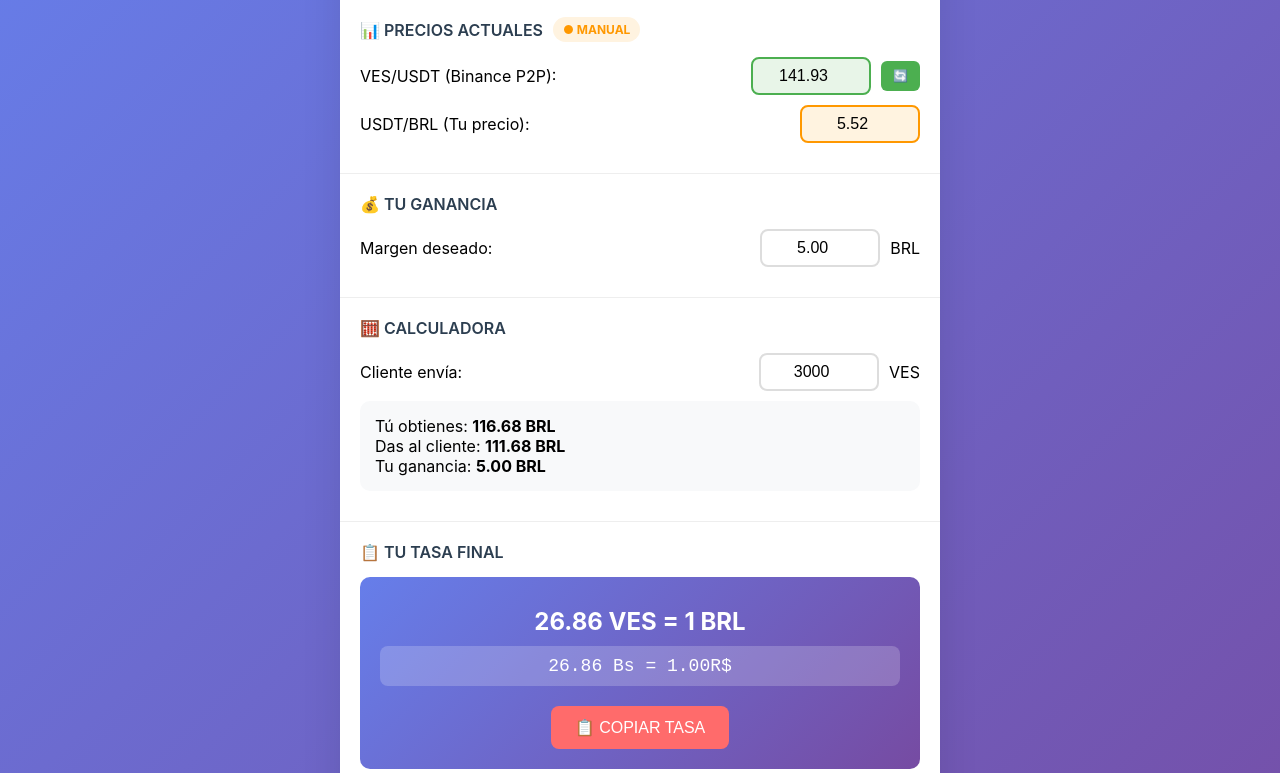
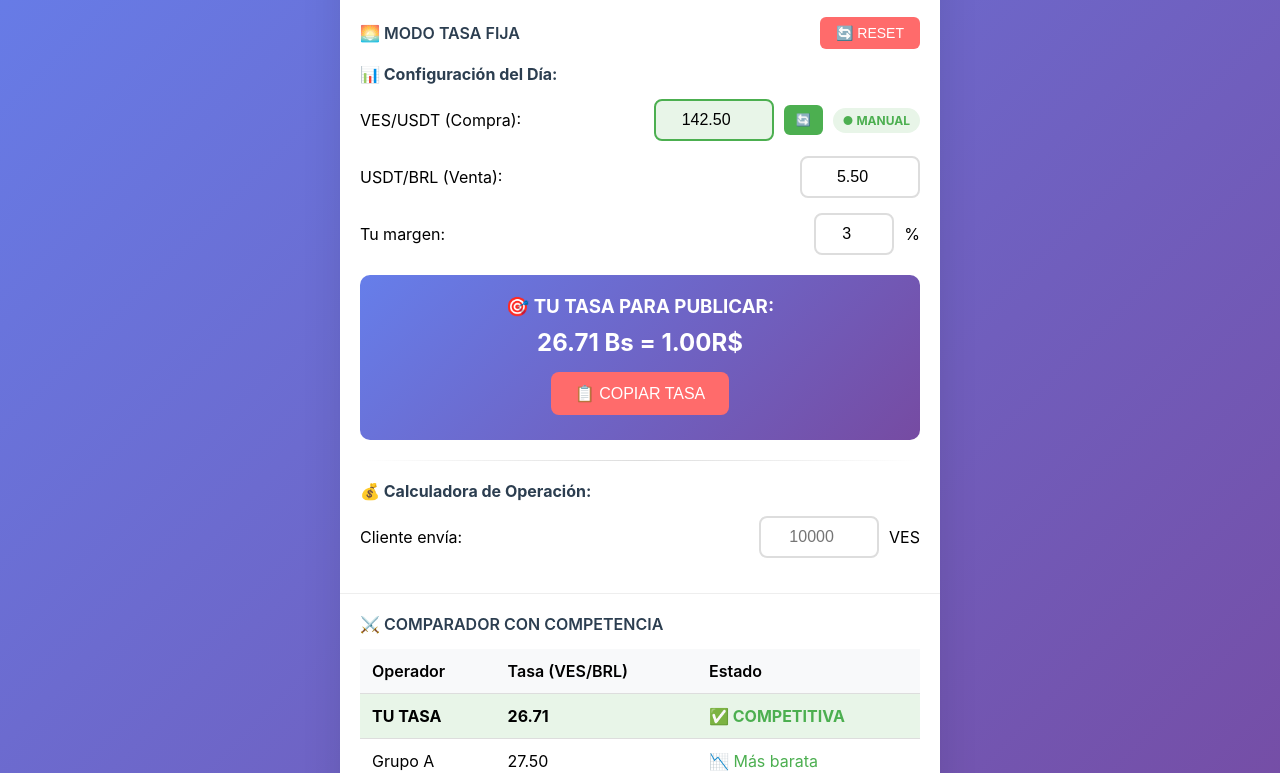
Before and after one commit to eevz04/calculadora-RemesasMAMA, a website: page index.html in a window 1280 px wide. Shown: the part 122-895 px from the top of the page. Drawn offline with Linux system fonts and the light colour scheme; no server answers.

Commit message:
Update index.html

```diff
--- a/index.html
+++ b/index.html
@@ -1,6 +1,5 @@
 <!DOCTYPE html>
 <html lang="es">
-
 <head>
     <meta charset="UTF-8">
     <meta name="viewport" content="width=device-width, initial-scale=1.0">
@@ -47,21 +46,21 @@
         .section-title {
             display: flex;
             align-items: center;
+            justify-content: space-between;
             margin-bottom: 15px;
             font-weight: 600;
             color: #2c3e50;
-            gap: 10px;
         }
 
         .price-row {
             display: flex;
             justify-content: space-between;
             align-items: center;
-            margin-bottom: 10px;
+            margin-bottom: 15px;
         }
 
         .price-input {
-            padding: 8px 12px;
+            padding: 10px 12px;
             border: 2px solid #ddd;
             border-radius: 8px;
             font-size: 16px;
@@ -69,14 +68,13 @@
             text-align: center;
         }
 
+        .percentage-input {
+            width: 80px;
+        }
+
         .auto-update {
             background: #e8f5e8;
             border-color: #4CAF50;
-        }
-
-        .manual-input {
-            background: #fff3e0;
-            border-color: #ff9800;
         }
 
         .refresh-btn {
@@ -99,20 +97,27 @@
             cursor: not-allowed;
         }
 
-        .calc-result {
-            background: #f8f9fa;
-            padding: 15px;
-            border-radius: 10px;
-            margin: 10px 0;
+        .reset-btn {
+            background: #ff6b6b;
+            color: white;
+            border: none;
+            padding: 8px 16px;
+            border-radius: 6px;
+            cursor: pointer;
+            font-size: 14px;
         }
 
-        .final-rate {
+        .reset-btn:hover {
+            background: #ff5252;
+        }
+
+        .fixed-rate-result {
             background: linear-gradient(135deg, #667eea, #764ba2);
             color: white;
             padding: 20px;
             border-radius: 10px;
             text-align: center;
-            margin: 15px 0;
+            margin: 20px 0;
         }
 
         .rate-display {
@@ -121,13 +126,17 @@
             margin: 10px 0;
         }
 
-        .format-display {
-            background: rgba(255, 255, 255, 0.2);
-            padding: 10px;
-            border-radius: 8px;
-            font-family: monospace;
-            font-size: 18px;
-            margin: 10px 0;
+        .operation-result {
+            background: #f8f9fa;
+            padding: 15px;
+            border-radius: 10px;
+            margin: 15px 0;
+            border-left: 4px solid #4CAF50;
+        }
+
+        .operation-result div {
+            margin-bottom: 8px;
+            font-size: 16px;
         }
 
         .copy-btn {
@@ -138,12 +147,20 @@
             border-radius: 8px;
             cursor: pointer;
             font-size: 16px;
-            margin-top: 10px;
+            margin: 5px;
             transition: all 0.3s;
         }
 
         .copy-btn:hover {
             background: #ff5252;
+        }
+
+        .copy-btn.secondary {
+            background: #2196F3;
+        }
+
+        .copy-btn.secondary:hover {
+            background: #1976D2;
         }
 
         .competitor-table {
@@ -154,7 +171,7 @@
 
         .competitor-table th,
         .competitor-table td {
-            padding: 8px 12px;
+            padding: 12px;
             text-align: left;
             border-bottom: 1px solid #ddd;
         }
@@ -199,7 +216,7 @@
             color: #f44336;
         }
 
-        .binance-orders {
+        .bybit-orders {
             background: #f8f9fa;
             padding: 10px;
             border-radius: 8px;
@@ -218,84 +235,91 @@
             color: #666;
             margin-top: 5px;
         }
+
+        hr {
+            border: none;
+            height: 1px;
+            background: linear-gradient(to right, transparent, #ddd, transparent);
+            margin: 20px 0;
+        }
+
+        h4 {
+            color: #2c3e50;
+            margin-bottom: 15px;
+        }
     </style>
 </head>
-
 <body>
     <div class="container">
         <!-- Header -->
         <div class="header">
             <h1>💱 CALCULADORA VES → BRL</h1>
-            <p>Calculadora P2P en tiempo real</p>
+            <p>Calculadora P2P en tiempo real - Bybit</p>
         </div>
 
-        <!-- Precios Actuales -->
+        <!-- Modo Tasa Fija -->
         <div class="section">
             <div class="section-title">
-                📊 PRECIOS ACTUALES
-                <span class="status online" id="status">● ONLINE</span>
+                🌅 MODO TASA FIJA
+                <button class="reset-btn" onclick="resetAllFields()">🔄 RESET</button>
             </div>
 
+            <!-- Configuración del Día -->
+            <h4>📊 Configuración del Día:</h4>
+
             <div class="price-row">
-                <label>VES/USDT (Binance P2P):</label>
+                <label>VES/USDT (Compra):</label>
                 <div style="display: flex; gap: 10px; align-items: center;">
-                    <input type="number" id="vesUsdt" class="price-input auto-update" value="141.93" step="0.01"
-                        oninput="calculate()">
-                    <button class="refresh-btn" id="refreshBtn" onclick="updateBinancePrice()">🔄</button>
+                    <input type="number" id="fixedVesUsdt" class="price-input auto-update" value="142.50" step="0.01" oninput="calculateFixedRate()">
+                    <button class="refresh-btn" id="refreshBtn" onclick="updateFixedRate()">🔄</button>
+                    <span class="status online" id="status">● MANUAL</span>
                 </div>
             </div>
 
-            <div class="binance-orders" id="binanceOrders" style="display: none;">
+            <div class="bybit-orders" id="bybitOrders" style="display: none;">
                 <strong>Primeras 4 órdenes P2P:</strong>
                 <div id="ordersList"></div>
                 <div class="last-update" id="lastUpdate"></div>
             </div>
 
             <div class="price-row">
-                <label>USDT/BRL (Tu precio):</label>
-                <input type="number" id="usdtBrl" class="price-input manual-input" value="5.52" step="0.01"
-                    oninput="calculate()">
+                <label>USDT/BRL (Venta):</label>
+                <input type="number" id="fixedUsdtBrl" class="price-input" value="5.50" step="0.01" oninput="calculateFixedRate()">
             </div>
-        </div>
 
-        <!-- Tu Ganancia -->
-        <div class="section">
-            <div class="section-title">💰 TU GANANCIA</div>
             <div class="price-row">
-                <label>Margen deseado:</label>
+                <label>Tu margen:</label>
                 <div style="display: flex; align-items: center; gap: 10px;">
-                    <input type="number" id="margin" class="price-input" value="5.00" step="0.5" oninput="calculate()">
-                    <span>BRL</span>
+                    <input type="number" id="fixedMargin" class="price-input percentage-input" value="3" step="0.1" min="0" max="100" oninput="calculateFixedRate()">
+                    <span>%</span>
                 </div>
             </div>
-        </div>
 
-        <!-- Calculadora -->
-        <div class="section">
-            <div class="section-title">🧮 CALCULADORA</div>
+            <!-- Resultado Tasa Fija -->
+            <div class="fixed-rate-result">
+                <h3>🎯 TU TASA PARA PUBLICAR:</h3>
+                <div class="rate-display" id="fixedRateResult">26.85 Bs = 1.00R$</div>
+                <button class="copy-btn" onclick="copyFixedRate()">📋 COPIAR TASA</button>
+            </div>
+
+            <hr>
+
+            <!-- Calculadora de Operación -->
+            <h4>💰 Calculadora de Operación:</h4>
+
             <div class="price-row">
                 <label>Cliente envía:</label>
                 <div style="display: flex; align-items: center; gap: 10px;">
-                    <input type="number" id="clientAmount" class="price-input" value="3000" step="100"
-                        oninput="calculate()">
+                    <input type="number" id="operationAmount" class="price-input" placeholder="10000" oninput="calculateOperation()">
                     <span>VES</span>
                 </div>
             </div>
 
-            <div class="calc-result" id="calcResult">
-                <div>Tú obtienes: <strong id="youGet">116.69 BRL</strong></div>
-                <div>Das al cliente: <strong id="clientGets">111.69 BRL</strong></div>
-                <div>Tu ganancia: <strong id="yourProfit">5.00 BRL</strong></div>
-            </div>
-        </div>
-
-        <!-- Tasa Final -->
-        <div class="section">
-            <div class="section-title">📋 TU TASA FINAL</div>
-            <div class="final-rate">
-                <div class="rate-display" id="finalRate">26.86 VES = 1 BRL</div>
-                <div class="format-display" id="groupFormat">26.86 Bs = 1.00R$</div>
-                <button class="copy-btn" onclick="copyToClipboard()">📋 COPIAR TASA</button>
+            <div class="operation-result" id="operationResult" style="display: none;">
+                <div><strong>💵 Dólares negociados:</strong> <span id="usdNegotiated">$70.18 USD</span></div>
+                <div><strong>💚 Das al cliente:</strong> <span id="clientReceives">372.67 BRL</span></div>
+                <div><strong>🎯 Tu ganancia:</strong> <span id="yourGainVes">300 VES = $2.11 USD</span></div>
+                <button class="copy-btn secondary" onclick="copyOperation()">📋 COPIAR OPERACIÓN</button>
             </div>
         </div>
 
@@ -313,7 +337,7 @@
                 <tbody id="competitorTable">
                     <tr class="your-rate">
                         <td><strong>TU TASA</strong></td>
-                        <td><strong id="yourRateDisplay">26.86</strong></td>
+                        <td><strong id="yourRateDisplay">26.85</strong></td>
                         <td><span class="better">✅ COMPETITIVA</span></td>
                     </tr>
                     <tr>
@@ -338,55 +362,59 @@
 
     <script>
         // Variables globales
-        let vesUsdtPrice = 141.93;
-        let usdtBrlPrice = 5.52;
-        let margin = 5.00;
-        let clientAmount = 3000;
-        let lastBinanceUpdate = null;
+        let fixedVesUsdt = 142.50;
+        let fixedUsdtBrl = 5.50;
+        let fixedMargin = 3;
+        let fixedRate = 0;
 
-        // Función principal de cálculo
-        function calculate() {
-            // Obtener valores actuales
-            vesUsdtPrice = parseFloat(document.getElementById('vesUsdt').value) || 141.93;
-            usdtBrlPrice = parseFloat(document.getElementById('usdtBrl').value) || 5.52;
-            margin = parseFloat(document.getElementById('margin').value) || 5.00;
-            clientAmount = parseFloat(document.getElementById('clientAmount').value) || 3000;
+        // Calcular tasa fija
+        function calculateFixedRate() {
+            fixedVesUsdt = parseFloat(document.getElementById('fixedVesUsdt').value) || 142.50;
+            fixedUsdtBrl = parseFloat(document.getElementById('fixedUsdtBrl').value) || 5.50;
+            fixedMargin = parseFloat(document.getElementById('fixedMargin').value) || 3;
+
+            // Fórmula: VES/USDT ÷ (USDT/BRL × (1 - margen%))
+            const brlAfterMargin = fixedUsdtBrl * (1 - fixedMargin/100);
+            fixedRate = fixedVesUsdt / brlAfterMargin;
+
+            document.getElementById('fixedRateResult').textContent = `${fixedRate.toFixed(2)} Bs = 1.00R$`;
+            document.getElementById('yourRateDisplay').textContent = fixedRate.toFixed(2);
+
+            updateCompetitorComparison(fixedRate);
+            calculateOperation();
+        }
+
+        // Calcular operación específica
+        function calculateOperation() {
+            const amount = parseFloat(document.getElementById('operationAmount').value);
+
+            if (!amount || !fixedRate) {
+                document.getElementById('operationResult').style.display = 'none';
+                return;
+            }
 
             // Cálculos
-            const usdtAmount = clientAmount / vesUsdtPrice;
-            const totalBrl = usdtAmount * usdtBrlPrice;
-            const clientGets = totalBrl - margin;
-            const finalRate = clientAmount / clientGets;
+            const usdTotal = amount / fixedVesUsdt;
+            const clientGets = amount / fixedRate;
+            const gainVes = amount - (clientGets / fixedUsdtBrl * fixedVesUsdt);
+            const gainUsd = gainVes / fixedVesUsdt;
 
             // Actualizar display
-            document.getElementById('youGet').textContent = `${totalBrl.toFixed(2)} BRL`;
-            document.getElementById('clientGets').textContent = `${clientGets.toFixed(2)} BRL`;
-            document.getElementById('yourProfit').textContent = `${margin.toFixed(2)} BRL`;
-            document.getElementById('finalRate').textContent = `${finalRate.toFixed(2)} VES = 1 BRL`;
-            document.getElementById('groupFormat').textContent = `${finalRate.toFixed(2)} Bs = 1.00R$`;
-            document.getElementById('yourRateDisplay').textContent = finalRate.toFixed(2);
+            document.getElementById('usdNegotiated').textContent = `$${usdTotal.toFixed(2)} USD`;
+            document.getElementById('clientReceives').textContent = `${clientGets.toFixed(2)} BRL`;
+            document.getElementById('yourGainVes').textContent = `${gainVes.toFixed(0)} VES = $${gainUsd.toFixed(2)} USD`;
 
-            updateCompetitorComparison(finalRate);
+            document.getElementById('operationResult').style.display = 'block';
         }
 
-        // Función para obtener precios reales de Binance P2P
-        async function getBinanceP2PPrice() {
+        // Función para obtener precios reales de Bybit P2P
+        async function getBybitP2PPrice() {
             try {
-                const response = await fetch('/api/binance-p2p', {
+                const response = await fetch('/api/bybit-p2p', {
                     method: 'POST',
                     headers: {
                         'Content-Type': 'application/json',
-                    },
-                    body: JSON.stringify({
-                        fiat: 'VES',
-                        page: 1,
-                        rows: 4,
-                        tradeType: 'BUY',
-                        asset: 'USDT',
-                        countries: [],
-                        proMerchantAds: false,
-                        publisherType: null
-                    })
+                    }
                 });
 
                 if (!response.ok) {
@@ -410,25 +438,25 @@
 
                     const weightedAverage = totalVolume > 0 ? totalValue / totalVolume : orders[0].adv.price;
 
-                    displayBinanceOrders(orders);
+                    displayBybitOrders(orders);
 
                     return {
                         price: weightedAverage,
                         orders: orders
                     };
                 } else {
-                    throw new Error('No se encontraron órdenes en Binance P2P');
+                    throw new Error('No se encontraron órdenes en Bybit P2P');
                 }
             } catch (error) {
-                console.error('Error obteniendo precios de Binance:', error);
+                console.error('Error obteniendo precios de Bybit:', error);
                 throw error;
             }
         }
 
-        // Mostrar las órdenes de Binance
-        function displayBinanceOrders(orders) {
+        // Mostrar las órdenes de Bybit
+        function displayBybitOrders(orders) {
             const ordersList = document.getElementById('ordersList');
-            const binanceOrders = document.getElementById('binanceOrders');
+            const bybitOrders = document.getElementById('bybitOrders');
 
             ordersList.innerHTML = '';
 
@@ -442,54 +470,42 @@
                 ordersList.appendChild(orderDiv);
             });
 
-            binanceOrders.style.display = 'block';
+            bybitOrders.style.display = 'block';
 
-            // Actualizar timestamp
             document.getElementById('lastUpdate').textContent =
                 `Actualizado: ${new Date().toLocaleTimeString()}`;
         }
 
-        // Actualizar precio de Binance
-        async function updateBinancePrice() {
+        // Actualizar precio de Bybit para tasa fija
+        async function updateFixedRate() {
             const statusEl = document.getElementById('status');
             const refreshBtn = document.getElementById('refreshBtn');
 
-            // UI feedback
             statusEl.textContent = '● OBTENIENDO...';
             statusEl.className = 'status updating';
             refreshBtn.disabled = true;
             refreshBtn.textContent = '⏳';
 
             try {
-                const result = await getBinanceP2PPrice();
+                const result = await getBybitP2PPrice();
 
-                // Actualizar precio
-                document.getElementById('vesUsdt').value = result.price.toFixed(2);
-                vesUsdtPrice = result.price;
+                document.getElementById('fixedVesUsdt').value = result.price.toFixed(2);
 
-                // UI success
                 statusEl.textContent = '● ACTUALIZADO';
                 statusEl.className = 'status online';
 
-                lastBinanceUpdate = new Date();
-                calculate();
+                calculateFixedRate();
 
             } catch (error) {
-                // UI error
                 statusEl.textContent = '● ERROR';
                 statusEl.className = 'status error';
 
-                // Fallback: usar precio anterior o manual
                 console.warn('Usando precio manual por error en API:', error.message);
-
-                // Ocultar órdenes si hay error
-                document.getElementById('binanceOrders').style.display = 'none';
+                document.getElementById('bybitOrders').style.display = 'none';
             } finally {
-                // Restaurar botón
                 refreshBtn.disabled = false;
                 refreshBtn.textContent = '🔄';
 
-                // Volver a online después de 3 segundos si hubo error
                 setTimeout(() => {
                     if (statusEl.className.includes('error')) {
                         statusEl.textContent = '● MANUAL';
@@ -497,6 +513,20 @@
                     }
                 }, 3000);
             }
+        }
+
+        // Reset todos los campos
+        function resetAllFields() {
+            document.getElementById('fixedVesUsdt').value = '';
+            document.getElementById('fixedUsdtBrl').value = '';
+            document.getElementById('fixedMargin').value = '';
+            document.getElementById('operationAmount').value = '';
+            document.getElementById('bybitOrders').style.display = 'none';
+            document.getElementById('operationResult').style.display = 'none';
+            document.getElementById('status').textContent = '● MANUAL';
+            document.getElementById('status').className = 'status updating';
+            document.getElementById('fixedRateResult').textContent = '-- Bs = 1.00R$';
+            document.getElementById('yourRateDisplay').textContent = '--';
         }
 
         // Actualizar comparación con competencia
@@ -527,48 +557,70 @@
             });
         }
 
-        // Copiar al clipboard
-        function copyToClipboard() {
-            const formatText = document.getElementById('groupFormat').textContent;
+        // 1. Copiar tasa fija
+        function copyFixedRate() {
+            const text = document.getElementById('fixedRateResult').textContent;
+            copyText(text);
+        }
 
+        // 2. Copiar operación completa
+        function copyOperation() {
+            const amount = document.getElementById('operationAmount').value;
+            const usd = document.getElementById('usdNegotiated').textContent;
+            const client = document.getElementById('clientReceives').textContent;
+            const gain = document.getElementById('yourGainVes').textContent;
+
+            const text = `Cliente: ${amount} VES
+Recibe: ${client}
+Dólares: ${usd}
+Mi ganancia: ${gain}`;
+
+            copyText(text);
+        }
+
+        // Función auxiliar para copiar
+        function copyText(text) {
             if (navigator.clipboard) {
-                navigator.clipboard.writeText(formatText).then(() => {
-                    const btn = document.querySelector('.copy-btn');
-                    const originalText = btn.textContent;
-                    btn.textContent = '✅ COPIADO!';
-                    btn.style.background = '#4CAF50';
-
-                    setTimeout(() => {
-                        btn.textContent = originalText;
-                        btn.style.background = '#ff6b6b';
-                    }, 2000);
+                navigator.clipboard.writeText(text).then(() => {
+                    showCopySuccess();
                 });
             } else {
-                // Fallback para navegadores antiguos
                 const textArea = document.createElement('textarea');
-                textArea.value = formatText;
+                textArea.value = text;
                 document.body.appendChild(textArea);
                 textArea.select();
                 document.execCommand('copy');
                 document.body.removeChild(textArea);
-
-                alert('Tasa copiada al clipboard!');
+                showCopySuccess();
             }
         }
 
-        // Auto-actualización cada 2 minutos
+        // Mostrar éxito al copiar
+        function showCopySuccess() {
+            const btns = document.querySelectorAll('.copy-btn');
+            btns.forEach(btn => {
+                const originalText = btn.textContent;
+                btn.textContent = '✅ COPIADO!';
+                btn.style.background = '#4CAF50';
+
+                setTimeout(() => {
+                    btn.textContent = originalText;
+                    if (btn.classList.contains('secondary')) {
+                        btn.style.background = '#2196F3';
+                    } else {
+                        btn.style.background = '#ff6b6b';
+                    }
+                }, 2000);
+            });
+        }
+
+        // Auto-actualización cada 5 minutos
         setInterval(() => {
-            updateBinancePrice();
-        }, 120000); // 2 minutos
+            updateFixedRate();
+        }, 300000);
 
         // Cálculo inicial
-        calculate();
-
-        // Actualización inicial de Binance al cargar
-        setTimeout(() => {
-            updateBinancePrice();
-        }, 1000);
+        calculateFixedRate();
     </script>
 </body>
-
 </html>
```
